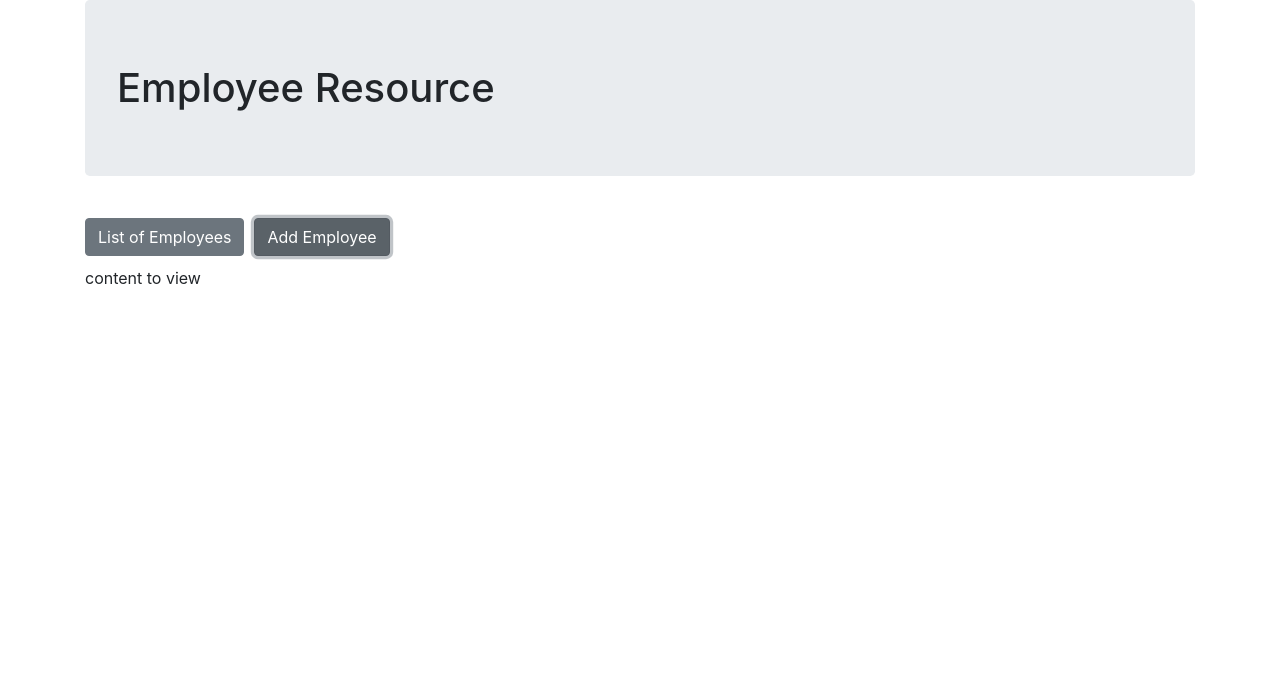
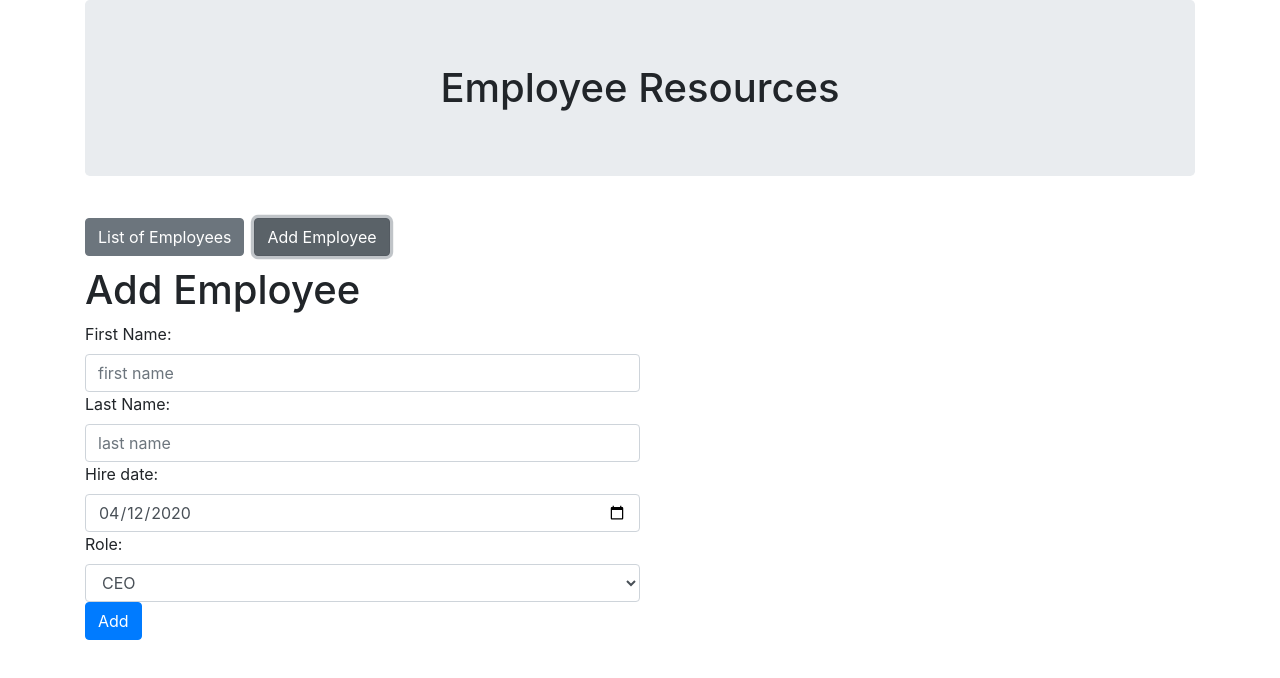
Before and after one commit to ziakeb/employee-resource, a React app in the folder frontend/employee-ui/: page / in a window 1280 px wide. Both pictures are taken after a click on the button "Add Employee". Built offline with nearby package versions, Linux system fonts and the light colour scheme; no server answers.

Commit message:
completed UI/ hooked the server/ make api calls/ save data to the server

```diff
--- a/frontend/employee-ui/src/components/employee/AddEmployee.js
+++ b/frontend/employee-ui/src/components/employee/AddEmployee.js
@@ -3,34 +3,67 @@ import React, { Component } from "react";
 class AddEmployee extends Component {
   render() {
     return (
-      <div>
-        <div>
+      <div className="add-employee-from">
         <h1>Add Employee</h1>
         <div>
           <label>First Name: </label>
-            <input type="text" name="firstName" placeholder="first name" />
+          <input type="text"
+          name="firstName"
+          placeholder="first name"
+          value={this.props.firstName}
+          className="form-control"
+          required
+          onChange={(event)=>this.props.onInputChange(event)}
+          />
         </div>
         <div>
           <label>Last Name: </label>
-            <input type="text" name="lastName" placeholder="last name" />
+          <input type="text"
+           name="lastName"
+          placeholder="last name"
+          value={this.props.lastName}
+          className="form-control"
+          required
+          onChange={(event)=>this.props.onInputChange(event)}
+          />
         </div>
         <div>
-            <label>Hire Date: </label>
-            <input type="text" name="hireDate" placeholder="first name" />
+          <label>Hire date: </label>
+          <input type="date"
+          max={this.props.hireDate}
+          placeholder="hire date"
+          name="hireDate"
+          value={this.props.hireDate}
+          className="form-control"
+          required
+          onChange={(event)=>this.props.onInputChange(event)}
+          />
         </div>
         <div>
           <label>Role: </label>
-            <select type="text" name="role" placeholder="first name">
+          <select
+          value={this.props.role}
+          className="form-control"
+          required
+          name="role"
+          onChange={(event)=>this.props.onInputChange(event)}
+          >
               <option value="CEO">CEO</option>
               <option value="VP">VP</option>
               <option value="MANAGER">MANAGER</option>
               <option value="LACKEY">LACKEY</option>
           </select>
         </div>
+        <div>
+          <button type="submit"
+          placeholder="hire date"
+          className="btn btn-primary"
+          onClick={(event) => this.props.onAddClick(event)}
+          >Add</button>
         </div>
       </div>
     );
   }
 }
 
-export default AddEmployee;
+export default  AddEmployee;
--- a/frontend/employee-ui/src/components/employee/Employee.js
+++ b/frontend/employee-ui/src/components/employee/Employee.js
@@ -0,0 +1,18 @@
+import React from 'react'
+
+const Employee = (props) => {
+    let employee = props.employee;
+
+    return (
+        <div key={employee._id} className="employee">
+            <h5>First Name: {employee.firstName} </h5>
+            <h5>Last Name: {employee.lastName} </h5>
+            <p>Hired date: {employee.hireDate} </p>
+            <p>Role : {employee.role} </p>
+            <p>Favorite quote : {employee.favQuote} </p>
+            <p>Favorite joke : {employee.favJoke} </p>
+        </div>
+    )
+}
+
+export default  Employee;
--- a/frontend/employee-ui/src/components/employee/EmployeeList.js
+++ b/frontend/employee-ui/src/components/employee/EmployeeList.js
@@ -1,14 +1,20 @@
 import React from 'react';
+import Employee from "./Employee";
+import './employee.css';
 
-const EmployeeList = () => {
-    return(
-        <div>
-            First Name:
-            Last Name:
-            Hire Date:
-            Role:
-            favJoke:
-            favQuote:
+
+
+const EmployeeList = (props) => {
+    let employeeList = '';
+    if(props.employeeList.length > 0){
+        employeeList = props.employeeList.map(emp => <Employee key={emp._id} employee={emp}/> )
+    }
+
+    return (
+        <div className="emoloyee-list">
+
+            {employeeList}
+
         </div>
     )
 }
--- a/frontend/employee-ui/src/components/employee/employee.css
+++ b/frontend/employee-ui/src/components/employee/employee.css
@@ -0,0 +1,14 @@
+.emoloyee-list{
+    display: grid;
+    grid-template-rows: auto;
+    row-gap: 10px;
+}
+
+.employee{
+    border: 1px solid lightgray;
+    padding: 10px;
+}
+
+.form-control{
+    width: 50%
+}
--- a/frontend/employee-ui/src/components/home/Home.js
+++ b/frontend/employee-ui/src/components/home/Home.js
@@ -1,21 +1,154 @@
 import React, { Component } from "react";
-import './home.css';
+import "./home.css";
+import EmployeeList from "../employee/EmployeeList";
+import AddEmployee from "../employee/AddEmployee";
+import moment from "moment";
+import axios from "axios";
 
+class Home extends Component {
+  constructor(props) {
+    super(props);
+    this.state = {
+      showList: false,
+      showAdd: false,
+      employeeList: [],
+      firstName: "",
+      lastName: "",
+      hireDate: moment().format("YYYY-MM-DD"),
+      role: "",
+      favQuote: "",
+      favJoke: "",
+    };
+  }
 
-export default class Home extends Component {
+  onInputChange = (event) => {
+    // event.preventDefault();
+    let val = event.target.value;
+    let name = event.target.name;
+
+    let stateCopy = { ...this.state };
+    stateCopy[name] = val;
+    this.setState({ ...stateCopy });
+  };
+
+  onAddClick = async (event) => {
+    // event.preventDefault();
+    let quote,
+      joke = "";
+    let newEmployee = null;
+    let response = await axios.get("https://quotes.rest/qod");
+    quote = response.data.contents.quotes[0].quote;
+
+    let option = {
+      headers: {
+        Accept: "application/json",
+      },
+    };
+    response = await axios.get("https://icanhazdadjoke.com", option);
+    console.log(response);
+    joke = response.data.joke;
+
+    console.log("quote: ", quote);
+    console.log("joke: ", joke);
+
+    newEmployee = {
+      firstName: this.state.firstName,
+      lastName: this.state.lastName,
+      hireDate: this.state.hireDate,
+      role: this.state.role,
+      favJoke: joke,
+      favQuote: quote,
+    };
+    console.log(newEmployee);
+
+    // TODO: make a POST request to REST API to add new employee
+    axios
+      .post(axios.defaults.baseURL, newEmployee)
+      .then((data) => console.log(data))
+      .catch((err) => console.log(err));
+
+    // if successfuly added alert success message and set both shoList and showAdd to false
+    alert("Employee successfuly added");
+    console.log("newEmployee....", newEmployee);
+    this.setState({ showList: false, showAdd: false });
+  };
+
+  onListEmployeeClick() {
+
+    this.setState({
+      showList: true,
+      showAdd: false,
+    });
+  }
+  onAddEmployeeClick() {
+    this.setState({ showList: false, showAdd: true });
+  }
+
+  // //  fetching employee data once the component is mounted
+  // componentDidMount() {
+  //   console.log("componentDidMount invoked.........");
+  //   // axios.get(axios.defaults.baseURL)
+  //   // .then(response => this.setState({employeeList: response.data}))
+  //   // .catch(err => console.log(err))
+  //   // .finally(console.log('axios finished!'));
+  // }
+
+  componentDidUpdate() {
+    // console.log('componentDidUpdate invoked.........');
+
+    axios
+      .get(axios.defaults.baseURL)
+      .then((response) => this.setState({ employeeList: response.data }))
+      .catch((err) => console.log(err));
+    // console.log(this.state);
+  }
+
   render() {
+    let contentToView = "";
+    if (this.state.showList) {
+      contentToView = <EmployeeList employeeList={this.state.employeeList} />;
+    }
+    if (this.state.showAdd) {
+      contentToView = (
+        <AddEmployee
+          firstName={this.state.firstName}
+          laststName={this.state.lastName}
+          hireDate={this.state.hireDate}
+          role={this.state.role}
+          onInputChange={this.onInputChange}
+          onAddClick={this.onAddClick}
+        />
+      );
+    }
+
     return (
       <div className="main container">
         {/* title div */}
         <div className="title">
-          <h1 className="jumbotron">Employee Resource</h1>
+          <h1 className="jumbotron">Employee Resources</h1>
         </div>
+
+        {/* buttons div */}
         <div className="actions">
-          <button className="btn btn-secondary">List of Employees</button>
-          <button className="btn btn-secondary">Add Employee</button>
+          <button
+            className="btn btn-secondary"
+            onClick={() => this.onListEmployeeClick()}
+          >
+            List of Employees
+          </button>
+          <button
+            className="btn btn-secondary"
+            onClick={() => this.onAddEmployeeClick()}
+          >
+            Add Employee
+          </button>
         </div>
-    <div className="content">content to view</div>
+
+        {/* content div */}
+        <div className="content">{contentToView}</div>
       </div>
     );
   }
 }
+
+export default Home;
--- a/frontend/employee-ui/src/components/home/home.css
+++ b/frontend/employee-ui/src/components/home/home.css
@@ -1,3 +1,10 @@
+* {
+    padding: 0;
+    margin: 0;
+}
+.title>h1{
+    text-align: center;
+}
 .main{
     display: grid;
     grid-template-columns: 1fr;
--- a/frontend/employee-ui/src/index.js
+++ b/frontend/employee-ui/src/index.js
@@ -1,5 +1,8 @@
 import React from "react";
 import ReactDOM from "react-dom";
 import App from "./components/App";
+import axios from 'axios';
+
+axios.defaults.baseURL= 'http://localhost:4000/api/employees';
 
 ReactDOM.render(<App />, document.getElementById("root"));
```
Lines whose indentation alone changed are shown as unchanged.
